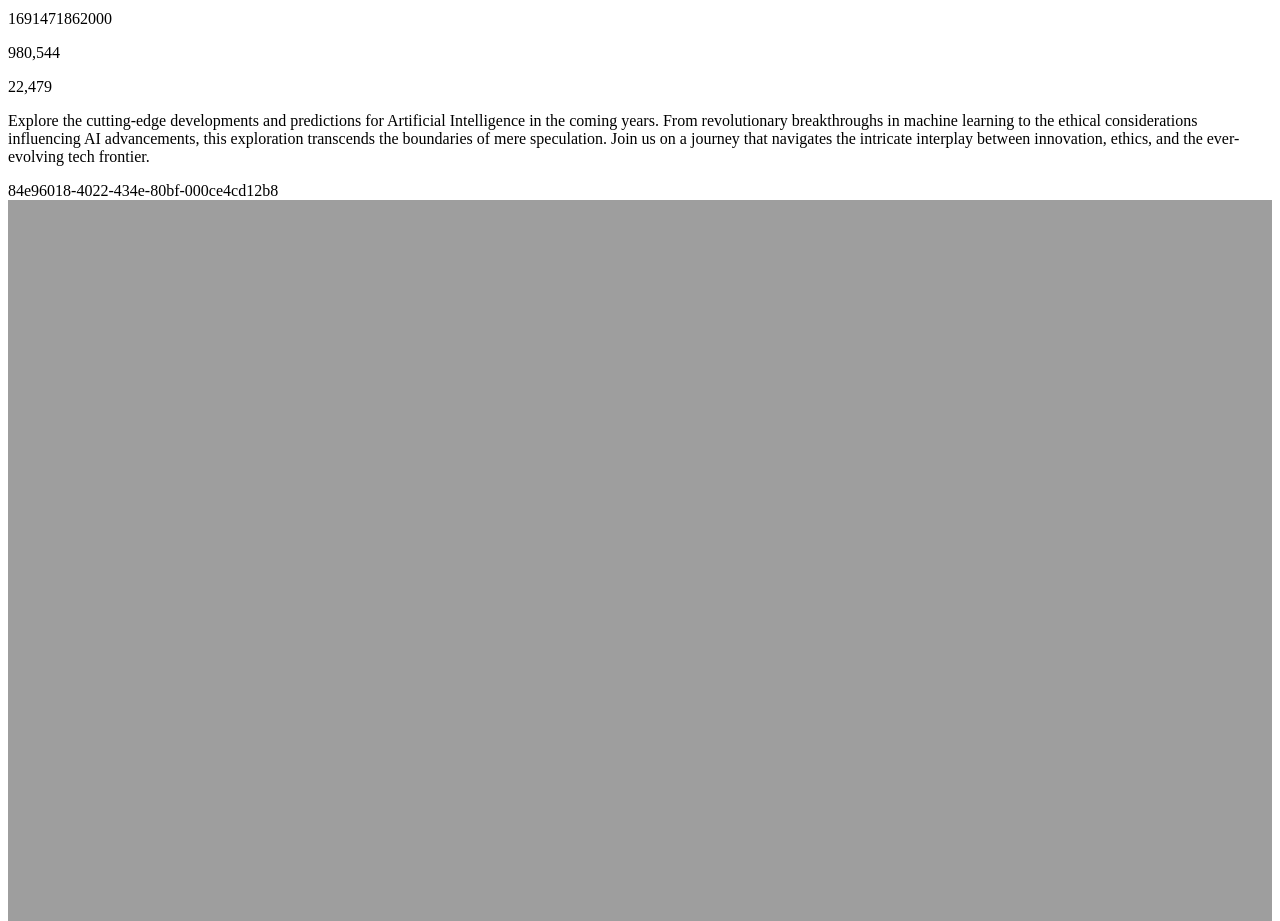
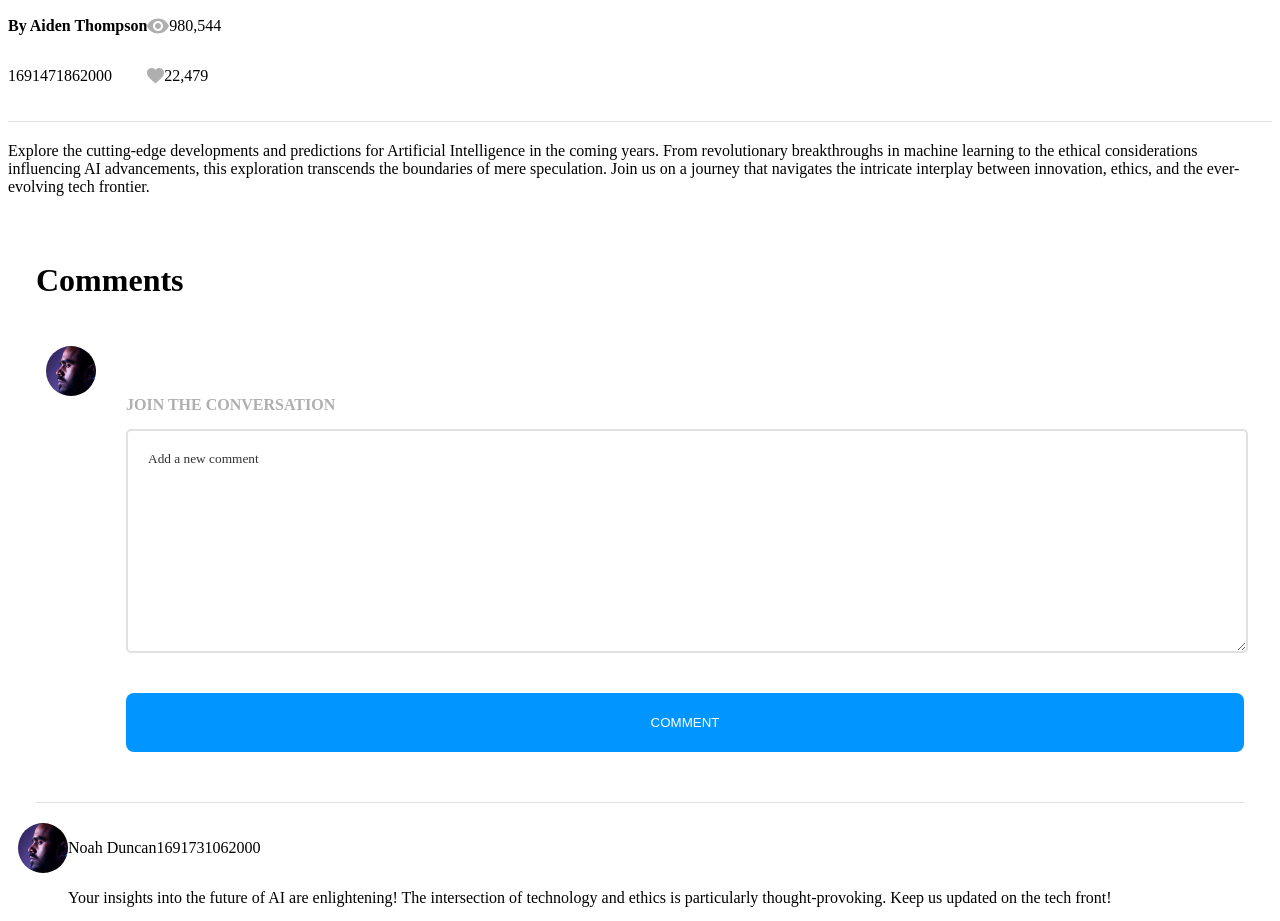
Before and after one commit to ruirui-zr/BrainFlix-frontend, a React (Vite) app: page / in a window 1280 px wide. Shown: the part 440-1361 px from the top of the page. Built offline with nearby package versions, Linux system fonts and the light colour scheme.

Commit message:
Functionality section completed

```diff
--- a/src/App.jsx
+++ b/src/App.jsx
@@ -2,18 +2,31 @@ import './App.scss'
 import Header from "../src/components/Header/Header.jsx"
 import VideoList from './components/VideoList/VideoList.jsx'
 import Video from './components/Video/Video.jsx'
-import Videos from "./data/video-details.json"
+import VideosData from "./data/video-details.json"
 import { useState } from "react"
 
-console.log(Videos);
+console.log(VideosData);
 function App() {
-  const [selectedVideo, setSelectedVideo] = useState(Videos[0]);
+  const [selectedVideo, setSelectedVideo] = useState(VideosData[0]);
+  // const [activeVideoId, setActiveVideoId] = useState(null)
+
+  const handleSelectVideo = (ClickedId)=> {
+    console.log(ClickedId);
+
+    const displayVideo = VideosData.find((video)=> ClickedId === video.id)
+    console.log(displayVideo)
+    setSelectedVideo(displayVideo)
+  }
+
+  const filteredVideos = VideosData.filter((video) => {
+    return video.id !== selectedVideo.id
+  })
 
   return (
       <>
         <Header />
         <Video selectedVideo={selectedVideo} />
-        <VideoList />
+        <VideoList filteredVideos = {filteredVideos} handleSelectVideo={handleSelectVideo} />
 
 
         {/* <VideoDetails />
--- /dev/null
+++ b/src/components/Comments/Comments.jsx
@@ -0,0 +1,40 @@
+import "./Comments.scss"
+import Avatar from "../Avatar/Avatar.jsx"
+
+export default function Comments({comments}) {
+    return (
+    <>
+    <form class="form" method="GET">
+        <h1 class="form__title main__subtitle">Comments</h1>
+        <div class="form__content">
+        <Avatar />
+        <div class="form__comment">
+            <label class="form__label form__label--modified" htmlFor="comment">JOIN THE CONVERSATION</label>
+            <textarea class="form__input--modified" name="comment" id="comment"
+                    placeholder="Add a new comment"></textarea>
+
+            <button class="form__comment-button" type="submit">COMMENT</button>
+        </div>
+        </div>
+        <hr class="divider"></hr>
+    </form>
+
+    <div key={comments.id}>
+        {comments.map((comment) => (
+        <div className="comment__section" key= {comment.id}>
+            <Avatar />
+            <div className="comment__detail">
+                <div className="comment__info">
+                    <p className="comment__name">{comment.name}</p>
+                    <p className="comment__date">{comment.timestamp}</p>
+                </div>
+                <p className="comment__content">{comment.comment}</p>
+            </div>
+            <hr class="divider"></hr>
+        </div>
+        ))}
+
+    </div>
+    </>
+    )
+}
--- /dev/null
+++ b/src/components/Comments/Comments.scss
@@ -0,0 +1,88 @@
+@use '../../styles/partials/variables' as *;
+
+.form{
+    padding-left: 28px;
+    padding-right: 28px;
+
+    &__title{
+        padding-top: 45px;
+    }
+
+    &__content{
+        display: flex;
+        padding-top: 25px;
+    }
+
+
+
+    &__comment{
+        display: flex;
+        flex-direction: column;
+        padding-left: 30px;
+        width:100%;
+    }
+
+    &__label{
+        color: $Silver;
+        font-weight: 600;
+
+        // border-radius: 40%;
+
+        &--modified{
+            margin-top: 50px;
+        }
+    }
+
+    &__input {
+        margin-top: 15px;
+        width: calc(100% - 2.5rem);
+        padding: 10px 20px;
+        border-radius: 5px;
+        border: 2px solid $Mercury;
+        height: 55px;
+        font-family: "AvenirNextLTPro";
+
+        &--modified{
+            @extend .form__input;
+            height: 200px;
+
+            &::placeholder{
+                padding-top: 10px;
+            }
+        }
+    }
+
+    &__input::placeholder{
+        color: $BrainFlix-Black;
+    }
+
+    &__comment-button{
+        margin: auto;
+    color: white;
+    padding: 22px 0px;
+    width: 100%;
+    background-color: $BrainFlix-Blue;
+    border: none;
+    border-radius: 8px;
+    margin: 15px 0px;
+        margin-top: 40px;
+        margin-bottom: 30px;
+    }
+}
+
+.comment{
+    &__section{
+    display: flex;
+    flex-direction: row;
+}
+
+    &__detail{
+        display: flex;
+        flex-direction: column;
+    }
+
+    &__info{
+        display: flex;
+        flex-direction: row;
+    }
+}
--- a/src/components/Video/Video.jsx
+++ b/src/components/Video/Video.jsx
@@ -1,16 +1,39 @@
 import "./Video.scss"
+import ViewsIcon from "../../assets/icons/views.svg"
+import LikesIcon from "../../assets/icons/likes.svg"
+import Comments from "../Comments/Comments.jsx"
 
 export default function Video({selectedVideo}){
+    console.log(selectedVideo)
+console.log(selectedVideo.comments)
     return(
-        <main key = {selectedVideo.id}>
-                <video className="selected-video__image" controls poster={selectedVideo.image}> </video>
-                <p>{selectedVideo.title}</p>
-                <p>{selectedVideo.channel}</p>
-                <p>{selectedVideo.timestamp}</p>
-                <p>{selectedVideo.views}</p>
-                <p>{selectedVideo.likes}</p>
-                <p>{selectedVideo.description}</p>
-                {/* <p>{selectedVideo.comments}</p> */}
+        <main className="selected-video" key = {selectedVideo.id}>
+                <video className="selected__image" controls poster={selectedVideo.image}> </video>
+                <p className="selected__title">{selectedVideo.title}</p>
+
+                <hr class="divider"></hr>
+
+                <div className="video-meta">
+                    <div className="channel-date">
+                        <p className="selected__channel">{`By ${selectedVideo.channel}`}</p>
+                        <p className="selected__timestamp">{selectedVideo.timestamp}</p>
+                    </div>
+
+                    <div className="views-likes">
+                        <div className="views">
+                            <img src={ViewsIcon} alt="views-icon"></img>
+                            <p className="selected__views">{selectedVideo.views}</p>
+                        </div>
+                        <div className="likes">
+                            <img src={LikesIcon} alt="likes-icon"></img>
+                            <p className="selected__likes">{selectedVideo.likes}</p>
+                        </div>
+                    </div>
+                </div>
+
+                <hr class="divider"></hr>
+                <p className="selected__description">{selectedVideo.description}</p>
+                <Comments comments={selectedVideo.comments}/>
         </main>
     )
 }
--- a/src/components/Video/Video.scss
+++ b/src/components/Video/Video.scss
@@ -1,3 +1,41 @@
-.selected-video__image{
+@use '../../styles/partials/variables' as *;
+
+.selected__image{
     width: 400px;
 }
+
+
+
+.divider{
+    height: 1px;
+    background-color:$Mercury;
+    margin: 20px 0;
+    border:none;
+}
+
+.video-meta{
+    display: flex;
+    flex-direction: row;
+}
+
+.channel-date{
+    display: flex;
+    flex-direction: column;
+}
+
+.views-likes{
+    display: flex;
+    flex-direction: column;
+}
+
+.views{
+    display: flex;
+}
+
+.likes{
+    display: flex;
+}
+
+.selected__channel{
+    font-weight: bold;
+}
--- a/src/components/VideoList/VideoList.jsx
+++ b/src/components/VideoList/VideoList.jsx
@@ -3,27 +3,23 @@ import { useState } from "react"
 import Videos from "../../data/video-details.json"
 import "./VideoList.scss"
 
-export default function VideoList(){
+export default function VideoList({filteredVideos, handleSelectVideo}){
 
-    // const [activeVideoId, setActiveVideoId] = useState(null)
-
-    // function changeActiveVideoId(id) {
-    //     setActiveVideoId(id)
-    // }
 
     return (
         <section className="video-list">
-            {Videos.map((video) => (
-                <div key = {video.id}>
-                    <div className="Video__title">{video.id}</div>
-                    <div className="poster-container">
-                        <video controls poster={video.image}> </video>
+            <div className="section-header">NEXT VIDEOS</div>
+            {filteredVideos.map((video) => (
+                <div className = "list__video" key = {video.id} onClick={ () => handleSelectVideo(video.id)}>
+                    <div className="video-container">
+                        <video className = "list__image" controls poster={video.image}> </video>
                     </div>
-                    <div className="Video__title">{video.title}</div>
-                    <div className="Video__channel">{video.channel}</div>
-
+                    <div className="list-meta">
+                        <div className = "list__title">{video.title}</div>
+                        <div className = "list__channel">{video.channel}</div>
+                    </div>
                 </div>
-))}
+            ))}
         </section>
     )
 }
--- a/src/components/VideoList/VideoList.scss
+++ b/src/components/VideoList/VideoList.scss
@@ -1,4 +1,31 @@
-.poster-container video{
+@use '../../styles/partials/variables' as *;
+
+.list__video{
+    display: flex;
+    justify-content: flex-start;
+}
+
+.video-container{
+    width: 40%;
+    height: auto;
+
+}
+
+.list__image{
     width: 100%;
-    margin: auto;
+    height: auto;
+    object-fit: cover;
 }
+
+.list-meta{
+    display: flex;
+    flex-direction: column;
+    width: 60%;
+}
+
+.section-header{
+    font-size: 12px;
+    line-height: 20px;
+    font-weight: 700;
+    color: $Silver;
+}
```
